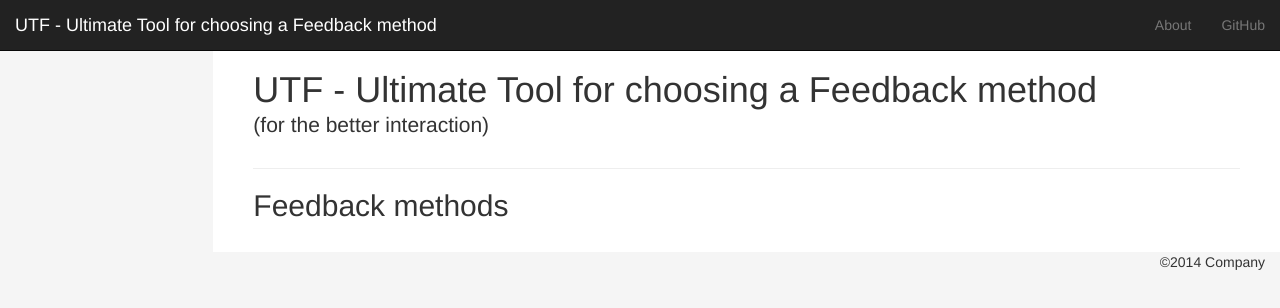
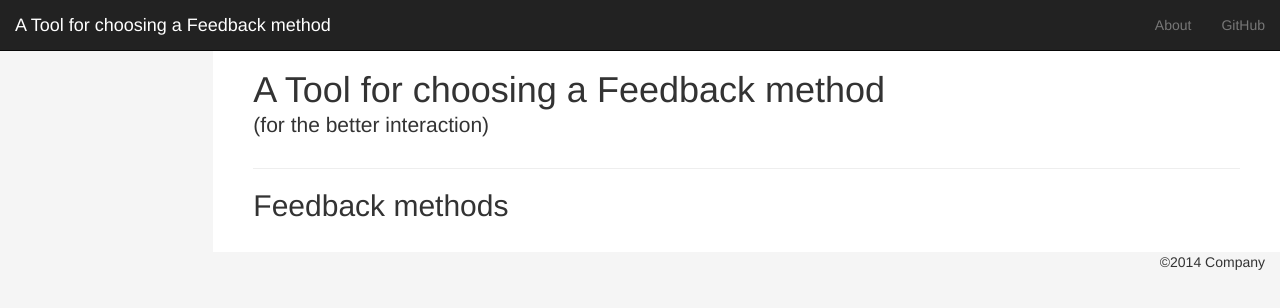
Before and after one commit to feedbackmethods/feedbackmethods.github.io, a plain HTML site: page index.html in a window 1280 px wide. Drawn offline with nearby package versions, Linux system fonts and the light colour scheme.

Commit message:
Ultimate -> A

```diff
--- a/index.html
+++ b/index.html
@@ -3,8 +3,8 @@
 	<head>
 		<meta http-equiv="content-type" content="text/html; charset=UTF-8">
 		<meta charset="utf-8">
-		<title>UTF - Ultimate Tool for choosing a Feedback method</title>
-		<meta name="generator" content="UTF - Ultimate Tool for choosing a Feedback method" />
+		<title>A Tool for choosing a Feedback method</title>
+		<meta name="generator" content="A Tool for choosing a Feedback method" />
 		<meta name="viewport" content="width=device-width, initial-scale=1, maximum-scale=1">
 		<link href="css/bootstrap.min.css" rel="stylesheet">
 		<!--[if lt IE 9]>
@@ -22,7 +22,7 @@
             <span class="icon-bar"></span>
             <span class="icon-bar"></span>
           </button>
-          <a class="navbar-brand" href="http://feedbackmethods.github.io/">UTF - Ultimate Tool for choosing a Feedback method</a>
+          <a class="navbar-brand" href="http://feedbackmethods.github.io/">A Tool for choosing a Feedback method</a>
         </div>
         <div class="navbar-collapse collapse">
           <ul class="nav navbar-nav navbar-right">
@@ -77,7 +77,7 @@
           </p>
 
 		  <h1 class="page-header">
-            UTF - Ultimate Tool for choosing a Feedback method
+            A Tool for choosing a Feedback method
             <p class="lead">(for the better interaction)</p>
           </h1>
 
@@ -111,6 +111,6 @@
     <script src="https://ajax.googleapis.com/ajax/libs/angularjs/1.3.2/angular.min.js"></script>
     <!-- finally we can include our own shit -->
     <script src="js/app.js"></script>
-    <script src="js/scripts.js"></script>
+    <!-- <script src="js/scripts.js"></script> -->
 	</body>
 </html>
```
Also changed, not shown: about.html (+4 -4 lines).
